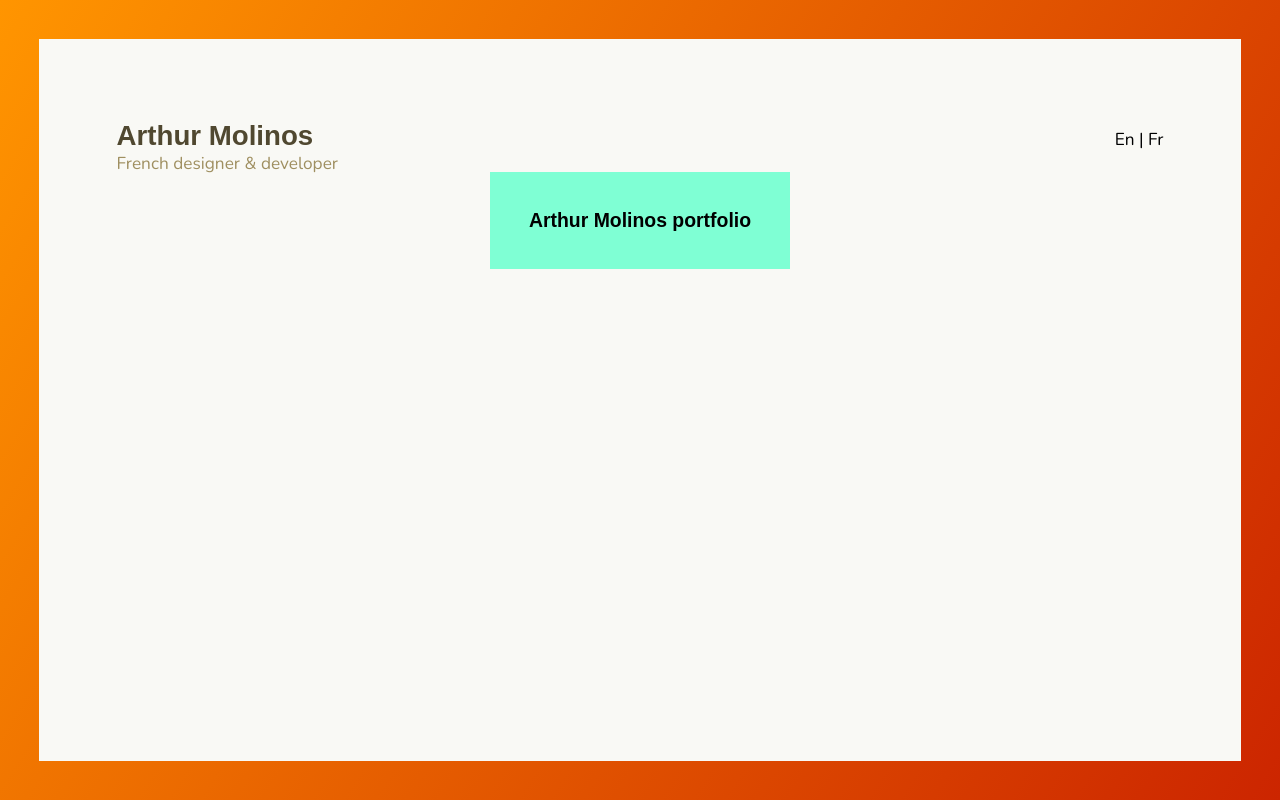
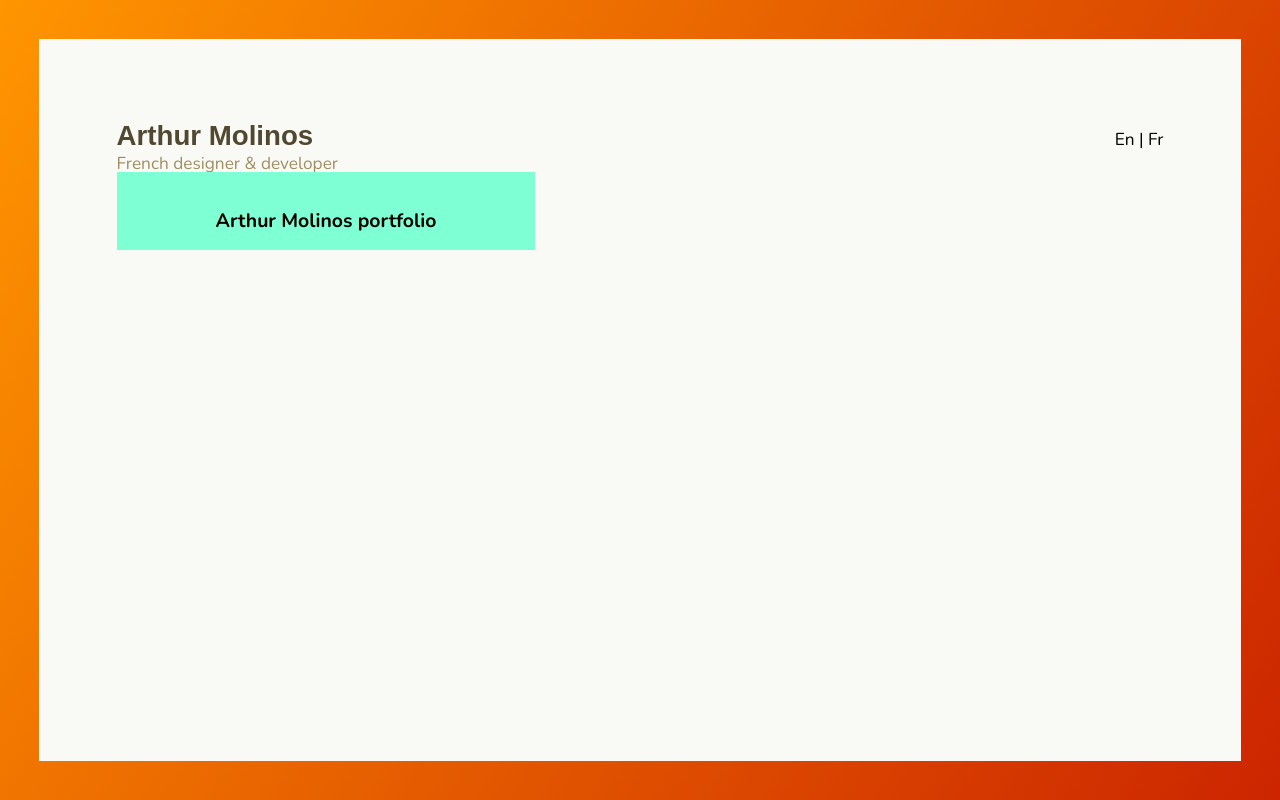
Before and after one commit to cparthur/portfolio, a Next.js app: page / in a window 1280 px wide. Built offline with nearby package versions, Linux system fonts and the light colour scheme.

Commit message:
:construction: Creating basic LandingLayout

```diff
--- /dev/null
+++ b/layouts/landing/LandingGrid.tsx
@@ -0,0 +1,31 @@
+import styled from 'styled-components';
+
+import media from 'styles/media';
+
+const LandingGrid = () => (
+    <Grid>
+        <Title>Arthur Molinos portfolio</Title>
+    </Grid>
+);
+
+export default LandingGrid;
+
+/*
+ * Styled declarations
+ */
+const Grid = styled.main`
+    ${media.laptop} {
+        display: grid;
+        grid-template-columns: 40% 20% 40%;
+        grid-template-rows: 50% 50%;
+    }
+`;
+
+const Title = styled.h1`
+    font-weight: 700;
+    font-size: 1rem;
+    text-align: center;
+    color: ${({ theme }: any) => theme.colors.text.primary};
+    padding: 2rem;
+    background-color: aquamarine;
+`;
--- a/pages/index.tsx
+++ b/pages/index.tsx
@@ -1,13 +1,9 @@
-import styled from 'styled-components';
-
+import LandingGrid from 'layouts/landing/LandingGrid';
 import Page from 'layouts/Page';
-import media from 'styles/media';
 
 const Index = () => (
-    <Page>
-        <Main>
-            <Title>Arthur Molinos portfolio</Title>
-        </Main>
+    <Page isFullScreen>
+        <LandingGrid />
     </Page>
 );
 
@@ -16,22 +12,3 @@ export default Index;
 /*
  * Styled declarations
  */
-const Main = styled.main`
-    display: flex;
-    flex-direction: column;
-    align-items: center;
-    justify-content: center;
-`;
-
-const Title = styled.h1`
-    font-weight: 700;
-    font-size: 1rem;
-    text-align: center;
-    color: ${({ theme }: any) => theme.colors.text.primary};
-    padding: 2rem;
-    background-color: aquamarine;
-
-    ${media.laptop} {
-        font-family: sans-serif;
-    }
-`;
```
